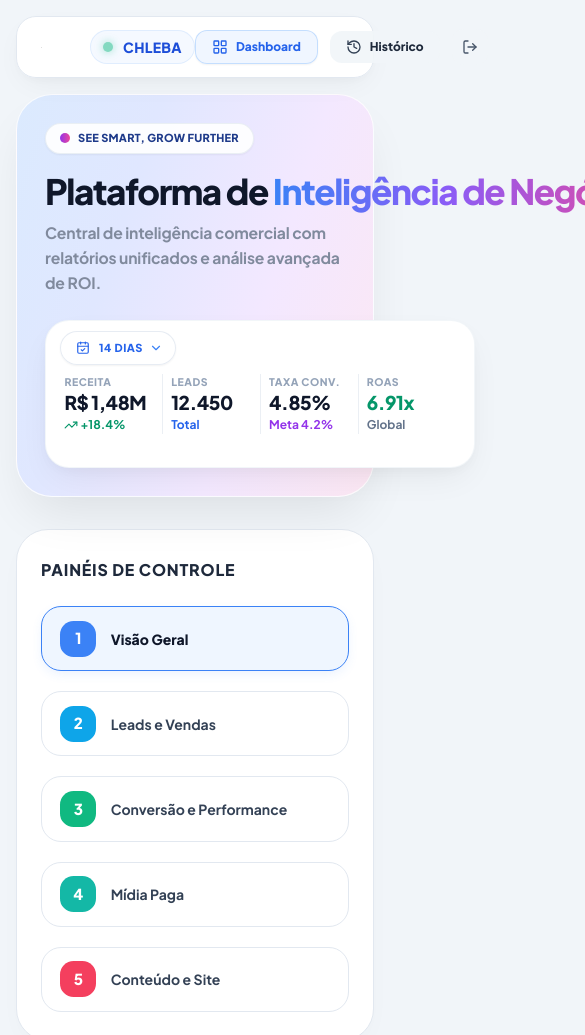
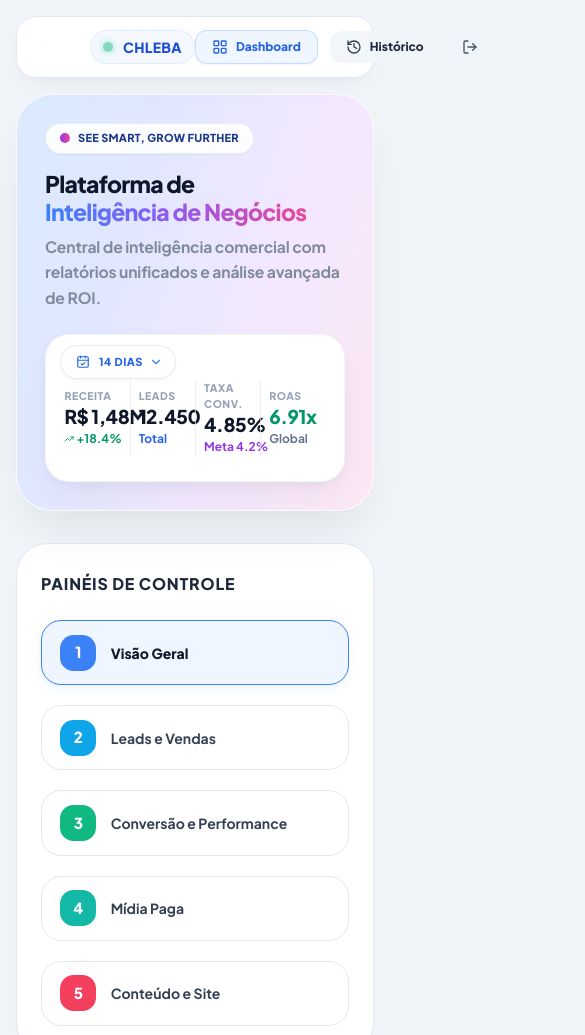
Before and after one commit to BaselCh/smart-vision-project, a plain HTML site: page dashboard.html in a window 390 px wide. Shown: the top 1035 px of the page, 585 px wide, since content can reach past the window. Drawn offline with nearby package versions, Linux system fonts and the light colour scheme.

Commit message:
Fix: Mobile responsive layout for Hero title (Plataforma de Inteligência de Negócios) and KPI card

```diff
--- a/dashboard.html
+++ b/dashboard.html
@@ -66,11 +66,12 @@
             z-index: 20;
         }
 
-        /* TITLE SIZE AT 35PX */
+        /* TITLE SIZE AT 35PX WITH MOBILE RESPONSIVE CLAMP */
         .tight-negocios-title {
-            font-size: 35px !important;
-            line-height: 1.2 !important;
-            letter-spacing: -0.04em !important;
+            font-size: clamp(23px, 4.8vw, 35px) !important;
+            line-height: 1.22 !important;
+            letter-spacing: -0.03em !important;
+            word-break: break-word;
         }
 
         /* GRADIENT TEXT ON 'Inteligência de Negócios' */
@@ -95,8 +96,9 @@
             border-radius: 1.5rem;
             box-shadow: 0 14px 35px -8px rgba(0, 0, 0, 0.07), 0 4px 12px -2px rgba(0, 0, 0, 0.03);
             border: 1px solid rgba(241, 245, 249, 0.9);
-            width: 430px !important;
-            height: 148px !important;
+            width: 100% !important;
+            max-width: 430px !important;
+            min-height: 148px !important;
             box-sizing: border-box;
             padding-left: 1.15rem !important;
             padding-right: 1.15rem !important;
@@ -481,8 +483,8 @@
                     </div>
 
                     <!-- Heading: Plataforma de Inteligência de Negócios -->
-                    <h1 class="tight-negocios-title font-black text-slate-900 mb-2 whitespace-nowrap">
-                        Plataforma de <span class="gradient-negocios-text">Inteligência de Negócios</span>
+                    <h1 class="tight-negocios-title font-black text-slate-900 mb-2 2xl:whitespace-nowrap break-words">
+                        Plataforma de <span class="gradient-negocios-text inline-block sm:inline">Inteligência de Negócios</span>
                     </h1>
 
                     <!-- Subtitle -->
```
